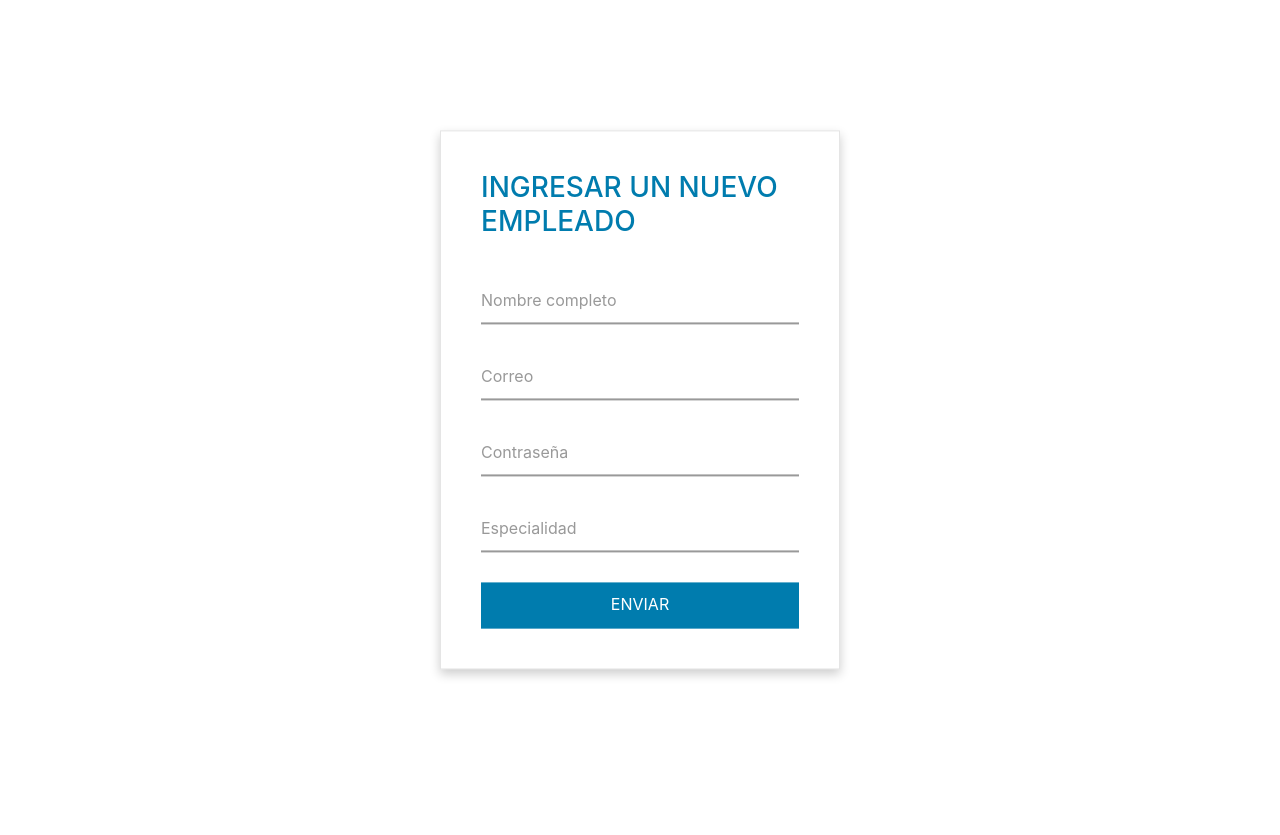
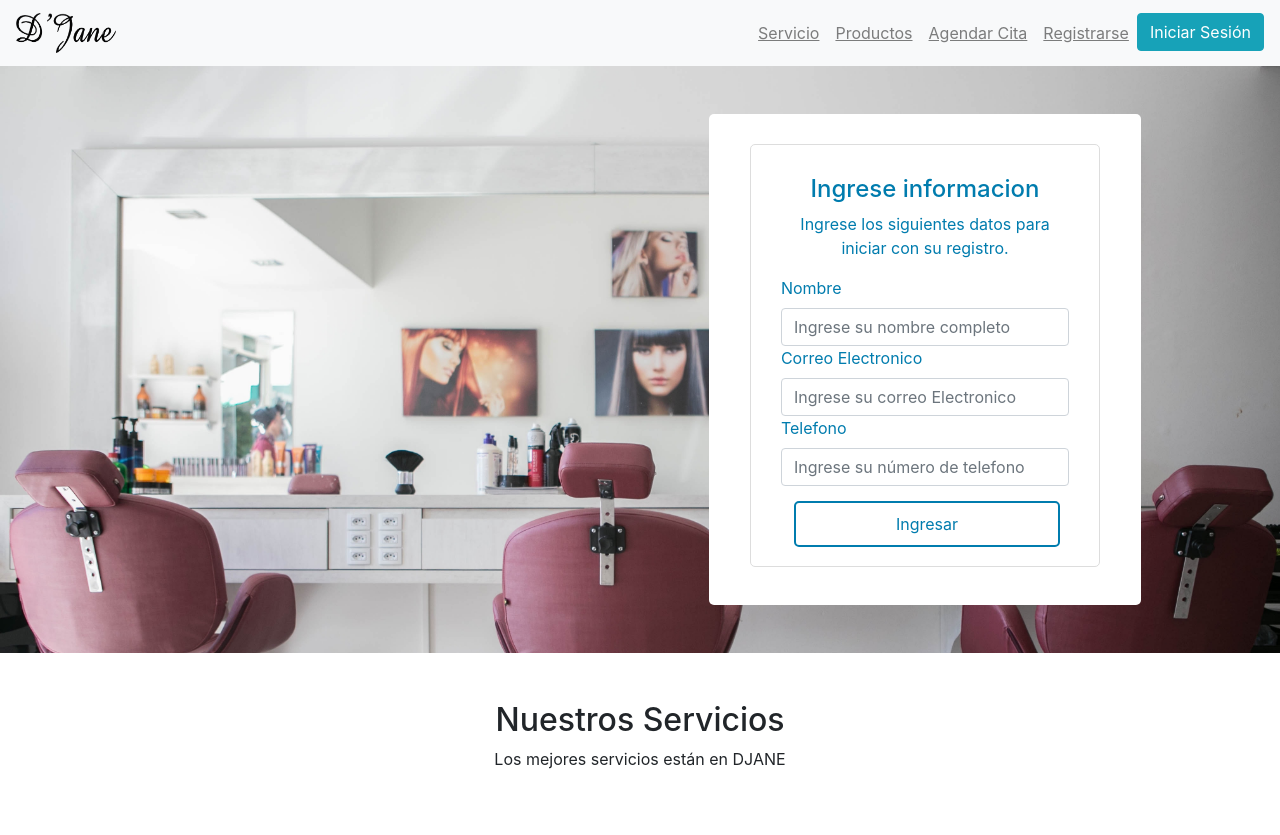
Before and after one commit to miguelparra22/Agendamiento, a PHP site: page / in a window 1280 px wide. Before the commit the page ends 678 px from the top, so only its background shows below. Run offline with PHP 8.4, Linux system fonts and the light colour scheme.

Commit message:
Progreso LandingPage

```diff
--- a/Controladores/EmpleadoController.php
+++ b/Controladores/EmpleadoController.php
@@ -29,7 +29,7 @@ class EmpleadoController{
         $this->vo->setEmpleado_especialidad($_POST["especialidad_empleado"]);
         $this->vo->setEmpleado_estado($_POST["estado_empleado"]);
 
-        if ($this->model->agregar($this->vo)) {
+        if ($this->model->agregar_empleado($this->vo)) {
             echo "ingresó correctamente";
            /* include_once 'views/header.php';
             include_once 'views/usuario/consulta.php';
--- a/Controladores/Home.controller.php
+++ b/Controladores/Home.controller.php
@@ -9,7 +9,7 @@ class HomeController{
 
     public function Index(){
     	require_once "Vistas/Header.php";
-        require_once "Vistas/Empleado/Agregar_empleado.php";
+        require_once "Vistas/Home/home.php";
        require_once "Vistas/footer.php";
     }
 
--- a/Vistas/Header.php
+++ b/Vistas/Header.php
@@ -1,5 +1,5 @@
 <!DOCTYPE html>
-<html lang="en">
+<html lang="es">
 <head>
     <meta charset="UTF-8">
     <meta name="viewport" content="width=device-width, initial-scale=1.0">
--- a/Vistas/Home/home.php
+++ b/Vistas/Home/home.php
@@ -1,2 +1,104 @@
+<nav class="nav navbar navbar-expand-lg navbar-light bg-light">
+    <a class="navbar-brand" href="#">
+        <img src="assets/img/djlogo.png" alt="D'JANE" width="100" height="40">
+    </a>
+    <button class="navbar-toggler" type="button" data-toggle="collapse" data-target="#navbarNav" aria-controls="navbarNav" aria-expanded="false" aria-label="Toggle navigation">
+        <span class="navbar-toggler-icon"></span>
+    </button>
+    <div class="collapse navbar-collapse" id="navbarNav">
+        <ul class="navbar-nav ml-auto">
+            <li class="nav-item">
+                <a class="nav-link navl" href="#">Servicio
+                    <!--span class="sr-only">(current)</span--></a>
+            </li>
+            <li class="nav-item">
+                <a class="nav-link navl" href="#">Productos</a>
+            </li>
+            <li class="nav-item">
+                <a class="nav-link navl" href="#">Agendar Cita</a>
+            </li>
+            <li class="nav-item">
+                <a class="nav-link navl" href="#">Registrarse</a>
+            </li>
+            <li class="nav-item">
+                <button class="btn btn-info" href="#">Iniciar Sesión</button>
+            </li>
 
-    <h1>HOLA</h1>
+        </ul>
+    </div>
+
+
+
+</nav>
+<header class="main-header ">
+    <div class="background-overlay text-white py-5">
+        <div class="container">
+            <div class="row">
+                <div class="col-md-6 text-center justify-content-center align-self-center">
+
+                </div>
+                <div class="col-md-6">
+                    <div class="formulario">
+
+
+
+                        <div class="sbForm">
+
+                            <h4 class="text-center">Ingrese informacion</h4>
+                            <p class="text-center">
+                                Ingrese los siguientes datos para iniciar con su registro.
+                            </p>
+                            <form>
+                                <div class="form-group">
+                                    <div>
+                                        <label>Nombre</label>
+                                    </div>
+                                    <input type="text" name="" id="" class="form-control" placeholder="Ingrese su nombre completo">
+                                    <div>
+                                        <label>Correo Electronico</label>
+                                    </div>
+                                    <input type="email" name="" id="" class="form-control" placeholder="Ingrese su correo Electronico">
+
+                                    <div>
+                                        <label>Telefono</label>
+                                    </div>
+                                    <input type="text" name="" id="" class="form-control" placeholder="Ingrese su número de telefono">
+
+                                    <div class="btn">
+                                        <button>Ingresar</button>
+                                    </div>
+
+                                </div>
+                            </form>
+                        </div>
+
+
+
+                    </div>
+
+                </div>
+            </div>
+        </div>
+    </div>
+
+
+
+</header>
+<section>
+
+
+    <div class="container">
+        <div class="row">
+            <div class="col-md-12 text-center p-5">
+                <h2>Nuestros Servicios</h2>
+                <p>Los mejores servicios están en DJANE</p>
+            </div>
+
+        </div>
+
+
+    </div>
+
+
+
+</section>
--- a/assets/css/estilos.css
+++ b/assets/css/estilos.css
@@ -33,6 +33,7 @@ select{
 }
 
 .box input,
+.box input[type = "password"],
 .box textarea,
 .box select{
     width: 100%;
@@ -92,3 +93,64 @@ font-weight: bold;
 .box textarea:valid {
     border-bottom:2px solid  #007cae;
 }
+
+
+.navl{
+    text-decoration: underline;
+    color: #007cae;
+}
+
+.main-header{
+    position: relative;
+    background-image: url(../img/Salon.jpg);
+    background-size:cover;
+    min-height: 500px;
+    background-color: rgba(8, 8, 8, 0.1);
+
+}
+
+.formulario{
+    width: 80%;
+    margin: auto;
+    background-color: #fff;
+    border-radius: 5px;
+    color: black;
+    padding: 30px 10px 30px 10px;
+    height: 491px;
+}
+
+.formulario .sbForm{
+    width: 85%;
+    margin: auto;
+    background-color: #fff;
+    border-radius: 5px;
+   border: 1px solid #ddd;
+   padding: 30px;
+   height: 423px;
+   color: #007cae;
+}
+
+.formulario .sbForm .btn{
+   width: 90%;
+   margin: auto;
+
+}
+
+.formulario .sbForm .btn button{
+
+    margin-top: 8px;
+    padding: 9px 100px;
+    border: 2px solid #007cae;
+    border-radius: 5px;
+    transition: .5s;
+    background-color: #FFf;
+    color: #007cae;
+
+
+ }
+
+ .formulario .sbForm .btn button:hover{
+    background-color: #007cae;
+    color: #fff;
+
+}
```
Also changed, not shown: assets/img/Salon.jpg (added), assets/img/djlogo.png (added).
